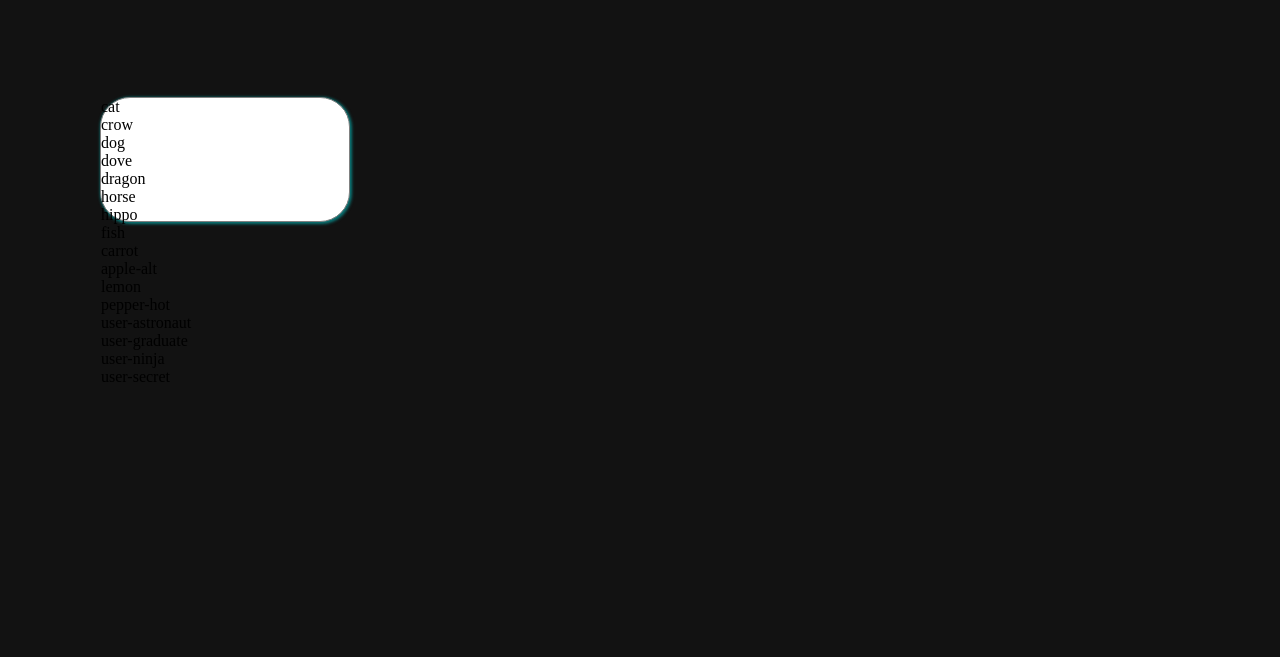
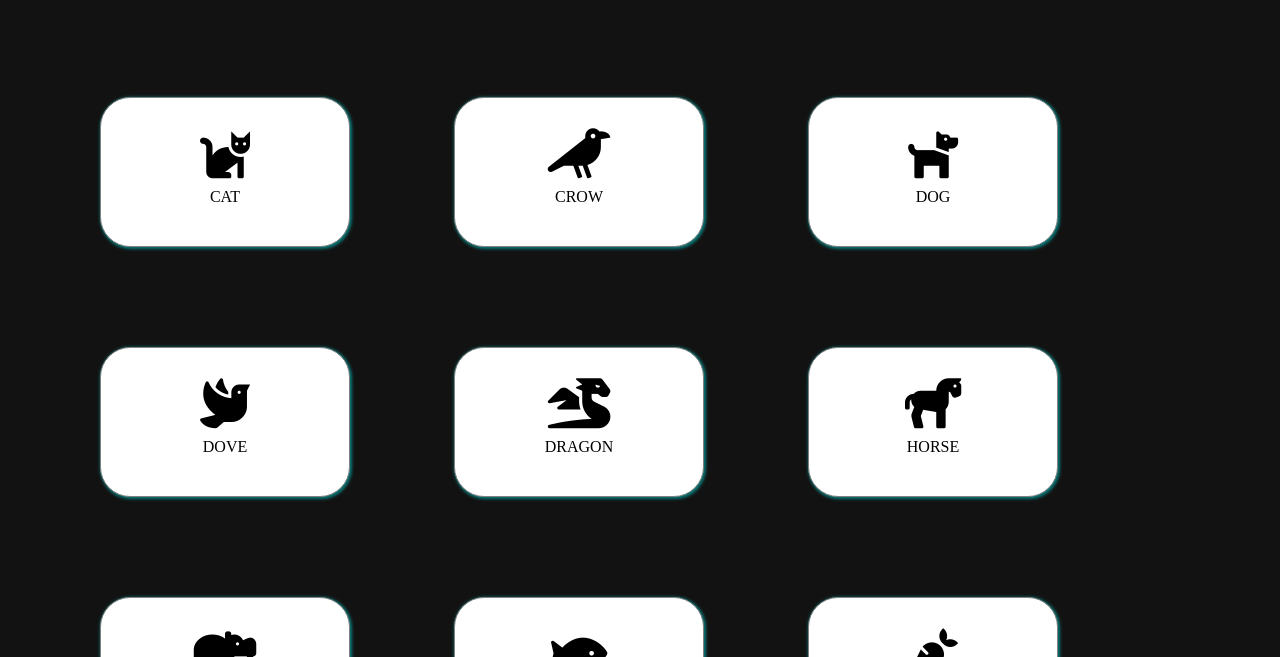
Before and after one commit to Davidebaiocchi/js-es6-icons, a plain HTML site: page index.html in a window 1280 px wide. Shown: the part 143-800 px from the top of the page. Drawn offline with Linux system fonts and the light colour scheme.

Commit message:
mileston 1

```diff
--- a/css/style.css
+++ b/css/style.css
@@ -44,12 +44,20 @@ main{
     flex-wrap: wrap;
 }
 
-.card-animal {
+.icons {
     background-color: white;
     border: 1px solid grey;
     width: 250px;
-    height: 125px;
+    height: 150px;
     margin: 50px;
     border-radius: 30px;
     box-shadow: 1px 1px 3px 1px rgb(10, 119, 119);
+    display: inline-block;
+    text-align: center;
+    padding-top: 30px;
 }
+
+i {
+    font-size: 50px;
+    margin-bottom: 10px;
+}
--- a/index.html
+++ b/index.html
@@ -6,6 +6,7 @@
     <meta name="viewport" content="width=device-width, initial-scale=1.0">
     <title>Document</title>
     <link rel="stylesheet" href="css/style.css">
+    <link rel="stylesheet" href="https://use.fontawesome.com/releases/v5.15.3/css/all.css" integrity="sha384-SZXxX4whJ79/gErwcOYf+zWLeJdY/qpuqC4cAa9rOGUstPomtqpuNWT9wdPEn2fk" crossorigin="anonymous">
 </head>
 <body>
 
--- a/js/script.js
+++ b/js/script.js
@@ -106,25 +106,9 @@ const icons = [
 },
 ];
 
-// const {name, prefix, type, family} = icons;
-// icons.forEach(element => {
-//     document.getElementById('icon').innerHTML += `
-//     <div class="icons">
-//         <i class="${family} ${prefix}${name}"></i>
-//         <div>${name}</div>
-//     </div>
-//     `
-// });
-
-
-
 // Milestone 1 - Partendo dalla seguente struttura dati ,
 // mostriamo in pagina tutte le icone disponibili come da layout
-
-
-
-
-icons.forEach(( element ) => {
+icons.forEach((element) => {
 
 // destrutturo l'oggetto (element) per leggere le chiavi
 const {name, prefix, family} = element;
@@ -133,7 +117,7 @@ icons.forEach(( element ) => {
 const iconHTML = `
 <div class="icons">
     <i class="${family} ${prefix}${name}"></i>
-        <div>${name}</div>
+    <div>${name.toUpperCase()}</div>
 </div>
 `
 document.getElementById('icon').innerHTML += iconHTML;
```
Lines whose indentation alone changed are shown as unchanged.
